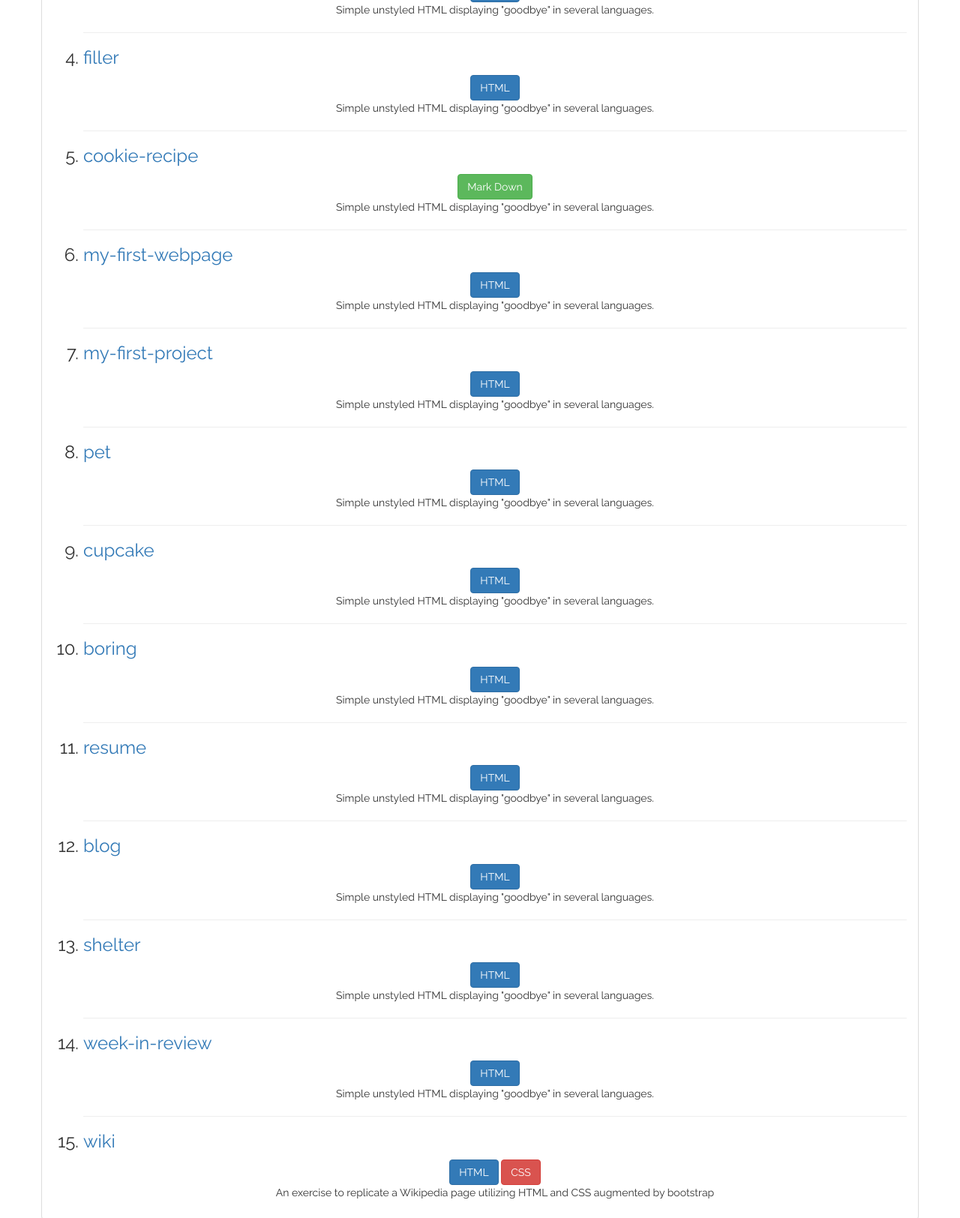
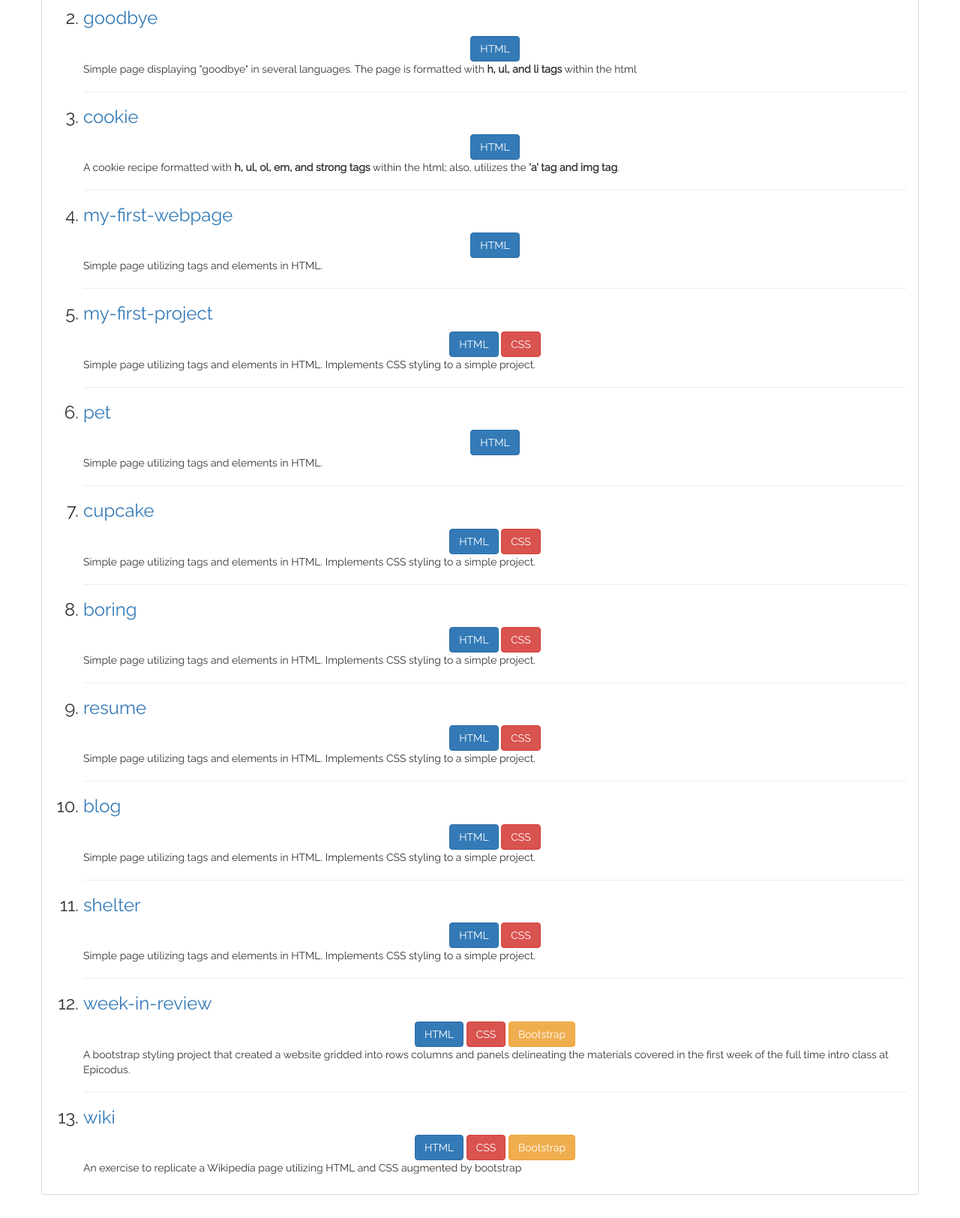
Before and after one commit to nmdevelops/portfolio, a plain HTML site: page index.html in a window 1280 px wide. Shown: the part 1008-2632 px from the top of the page at 75% size. Drawn offline with nearby package versions, Linux system fonts and the light colour scheme; a web font is replaced by a local one.

Commit message:
finalize content and buttons and links

```diff
--- a/css/styles.css
+++ b/css/styles.css
@@ -59,6 +59,10 @@ h2 {
   text-align: center;
 }
 
+.panel-body p {
+  text-align: left;
+}
+
 .panel-body h3 {
   text-align: left;
 }
--- a/index.html
+++ b/index.html
@@ -16,18 +16,17 @@
         <h1 class="focalPoint">nathanMayer</h1>
           <div class="topnav-container">
               <ul class="topnav">
-                <li><span class="experience"><a href="resume.html">Resum&eacute;</a></span></li>
-                <li><a href="http://linkedin.com/in/nathanmayerpls"><img src="img/LinkedIn_Logo.svg.png" alt="LinkedIn Logo" width="100px" height="27px"></a></li>
+                <li><span class="experience"><a href="http://nmdevelops.github.io/resume" target="_blank">Resum&eacute;</a></span></li>
+                <li><a href="http://linkedin.com/in/nathanmayerpls" target="_blank"><img src="img/LinkedIn_Logo.svg.png" alt="LinkedIn Logo" width="100px" height="27px"></a></li>
               </ul>
           </div>
       </div>
-
       <div class="jumbotron">
         <h2>About me</h2>
-        <p>I'm a traveller.  I like solving problems and continuous learning.  I've found my life love and am raising her two tinies with her while living my life my way.</p>
+        <p>I've always liked solving problems and continuous learning.  I enjoy travelling for that reason.  I think its also why I enjoy working with other people to solve a common problem, I enjoy the paradigm stretching that goes with it.</p>
+        <p>For the last 17 years I've been a Land Surveyor, and my career just isn't the challenge it used to be.  As I've tried to find a new path the world of coding keeps popping up.</p>
+        <p>I found my life love and am raising her two tinies with her while living a balanced life. We travel (Most recently to Cuba), hike, camp and enjoy life immensely.  I'm looking forward to finding work that allows more time for that priority.</p>
       </div>
-
-
       <div class="row">
         <div class="panel panel-default">
           <div class="panel-heading">
@@ -35,92 +34,71 @@
           </div>
           <div class="panel-body">
             <ol>
-              <h3><li><a href="http://nmdevelops.github.io/wiki">hello-world</a></li></h3>
+              <h3><li><a href="http://nmdevelops.github.io/hello-world" target="_blank">hello-world</a></li></h3>
               <a class=" btn btn-primary" href="https://en.wikipedia.org/wiki/HTML" role="button" target="_blank">HTML</a>
-              <p>Simple unstyled HTML displaying "hello world" in several languages.</p>
+              <p>Simple page displaying "hello world" in several languages. The page is formatted with <strong>h, ul, and li tags</strong> within the html</p>
               <hr>
-
-              <h3><li><a href="http://nmdevelops.github.io/wiki">goodbye</a></li></h3>
+              <h3><li><a href="http://nmdevelops.github.io/goodbye" target="_blank">goodbye</a></li></h3>
               <a class=" btn btn-primary" href="https://en.wikipedia.org/wiki/HTML" role="button" target="_blank">HTML</a>
-              <p>Simple unstyled HTML displaying "goodbye" in several languages.</p>
+              <p>Simple page displaying "goodbye" in several languages.  The page is formatted with <strong>h, ul, and li tags</strong> within the html</p>
               <hr>
-              <h3><li><a href="http://nmdevelops.github.io/wiki">cookie</a></li></h3>
+              <h3><li><a href="http://nmdevelops.github.io/cookie" target="_blank">cookie</a></li></h3>
               <a class=" btn btn-primary" href="https://en.wikipedia.org/wiki/HTML" role="button" target="_blank">HTML</a>
-              <p>Simple unstyled HTML displaying "goodbye" in several languages.</p>
+              <p>A cookie recipe formatted with <strong>h, ul, ol, em, and strong tags</strong> within the html; also, utilizes the <strong>'a' tag and img tag</strong>.</p>
               <hr>
-              <h3><li><a href="http://nmdevelops.github.io/wiki">filler</a></li></h3>
+              <h3><li><a href="http://nmdevelops.github.io/my-first-webpage" target="_blank">my-first-webpage</a></li></h3>
               <a class=" btn btn-primary" href="https://en.wikipedia.org/wiki/HTML" role="button" target="_blank">HTML</a>
-              <p>Simple unstyled HTML displaying "goodbye" in several languages.</p>
+              <p>Simple page utilizing tags and elements in HTML.</p>
               <hr>
-              <h3><li><a href="http://nmdevelops.github.io/wiki">cookie-recipe</a></li></h3>
-              <a class=" btn btn-success" href="https://en.wikipedia.org/wiki/HTML" role="button" target="_blank">Mark Down</a>
-              <p>Simple unstyled HTML displaying "goodbye" in several languages.</p>
+              <h3><li><a href="http://nmdevelops.github.io/my-first-project" target="_blank">my-first-project</a></li></h3>
+              <a class=" btn btn-primary" href="https://en.wikipedia.org/wiki/HTML" role="button" target="_blank">HTML</a>
+              <a class=" btn btn-danger" href="https://en.wikipedia.org/wiki/CSS" role="button" target="_blank">CSS</a>
+              <p>Simple page utilizing tags and elements in HTML. Implements CSS styling to a simple project.</p>
               <hr>
-              <h3><li><a href="http://nmdevelops.github.io/wiki">my-first-webpage</a></li></h3>
+              <h3><li><a href="http://nmdevelops.github.io/pet" target="_blank">pet</a></li></h3>
               <a class=" btn btn-primary" href="https://en.wikipedia.org/wiki/HTML" role="button" target="_blank">HTML</a>
-              <p>Simple unstyled HTML displaying "goodbye" in several languages.</p>
+              <p>Simple page utilizing tags and elements in HTML.</p>
               <hr>
-              <h3><li><a href="http://nmdevelops.github.io/wiki">my-first-project</a></li></h3>
+              <h3><li><a href="http://nmdevelops.github.io/cupcake" target="_blank">cupcake</a></li></h3>
               <a class=" btn btn-primary" href="https://en.wikipedia.org/wiki/HTML" role="button" target="_blank">HTML</a>
-              <p>Simple unstyled HTML displaying "goodbye" in several languages.</p>
+              <a class=" btn btn-danger" href="https://en.wikipedia.org/wiki/CSS" role="button" target="_blank">CSS</a>
+              <p>Simple page utilizing tags and elements in HTML. Implements CSS styling to a simple project.</p>
               <hr>
-              <h3><li><a href="http://nmdevelops.github.io/wiki">pet</a></li></h3>
+              <h3><li><a href="http://nmdevelops.github.io/boring" target="_blank">boring</a></li></h3>
               <a class=" btn btn-primary" href="https://en.wikipedia.org/wiki/HTML" role="button" target="_blank">HTML</a>
-              <p>Simple unstyled HTML displaying "goodbye" in several languages.</p>
+              <a class=" btn btn-danger" href="https://en.wikipedia.org/wiki/CSS" role="button" target="_blank">CSS</a>
+              <p>Simple page utilizing tags and elements in HTML. Implements CSS styling to a simple project.</p>
               <hr>
-              <h3><li><a href="http://nmdevelops.github.io/wiki">cupcake</a></li></h3>
+              <h3><li><a href="http://nmdevelops.github.io/resume" target="_blank">resume</a></li></h3>
               <a class=" btn btn-primary" href="https://en.wikipedia.org/wiki/HTML" role="button" target="_blank">HTML</a>
-              <p>Simple unstyled HTML displaying "goodbye" in several languages.</p>
-              <hr>
-              <h3><li><a href="http://nmdevelops.github.io/wiki">boring</a></li></h3>
-              <a class=" btn btn-primary" href="https://en.wikipedia.org/wiki/HTML" role="button" target="_blank">HTML</a>
-              <p>Simple unstyled HTML displaying "goodbye" in several languages.</p>
-              <hr>
-              <h3><li><a href="http://nmdevelops.github.io/wiki">resume</a></li></h3>
-              <a class=" btn btn-primary" href="https://en.wikipedia.org/wiki/HTML" role="button" target="_blank">HTML</a>
-              <p>Simple unstyled HTML displaying "goodbye" in several languages.</p>
+              <a class=" btn btn-danger" href="https://en.wikipedia.org/wiki/CSS" role="button" target="_blank">CSS</a>
+              <p>Simple page utilizing tags and elements in HTML. Implements CSS styling to a simple project.</p>
               <hr>
               <h3><li><a href="http://nmdevelops.github.io/blog" target="_blank">blog</a></li></h3>
               <a class=" btn btn-primary" href="https://en.wikipedia.org/wiki/HTML" role="button" target="_blank">HTML</a>
-              <p>Simple unstyled HTML displaying "goodbye" in several languages.</p>
+              <a class=" btn btn-danger" href="https://en.wikipedia.org/wiki/CSS" role="button" target="_blank">CSS</a>
+              <p>Simple page utilizing tags and elements in HTML. Implements CSS styling to a simple project.</p>
               <hr>
               <h3><li><a href="http://nmdevelops.github.io/shelter" target="_blank">shelter</a></li></h3>
               <a class=" btn btn-primary" href="https://en.wikipedia.org/wiki/HTML" role="button" target="_blank">HTML</a>
-              <p>Simple unstyled HTML displaying "goodbye" in several languages.</p>
+              <a class=" btn btn-danger" href="https://en.wikipedia.org/wiki/CSS" role="button" target="_blank">CSS</a>
+              <p>Simple page utilizing tags and elements in HTML. Implements CSS styling to a simple project.</p>
               <hr>
               <h3><li><a href="http://nmdevelops.github.io/week-in-review" target="_blank">week-in-review</a></li></h3>
               <a class=" btn btn-primary" href="https://en.wikipedia.org/wiki/HTML" role="button" target="_blank">HTML</a>
-              <p>Simple unstyled HTML displaying "goodbye" in several languages.</p>
+              <a class=" btn btn-danger" href="https://en.wikipedia.org/wiki/CSS" role="button" target="_blank">CSS</a>
+              <a class=" btn btn-warning" href="http://getbootstrap.com/" role="button" target="_blank">Bootstrap</a>
+              <p>A bootstrap styling project that created a website gridded into rows columns and panels delineating the materials covered in the first week of the full time intro class at Epicodus.</p>
               <hr>
               <h3><li><a href="http://nmdevelops.github.io/wiki" target="_blank">wiki</a></li></h3>
               <a class=" btn btn-primary" href="https://en.wikipedia.org/wiki/HTML" role="button" target="_blank">HTML</a>
               <a class=" btn btn-danger" href="https://en.wikipedia.org/wiki/CSS" role="button" target="_blank">CSS</a>
+              <a class=" btn btn-warning" href="http://getbootstrap.com/" role="button" target="_blank">Bootstrap</a>
               <p>An exercise to replicate a Wikipedia page utilizing HTML and CSS augmented by bootstrap</p>
-
             </ol>
-
           </div>
-
         </div>
-
       </div>
-
-      </div>
-
-
-<!--
-      <div class="jumbotron">
-        <h1>Nathan E. M. Mayer</h1>
-        <blockquote>
-          "Insert self promoting language here"
-          <footer>Everyone who knows me</footer>
-        </blockquote>
-      </div>
--->
-
-
-
-
-
+    </div>
   </body>
 </html>
```
Also changed, not shown: 1 other file.
